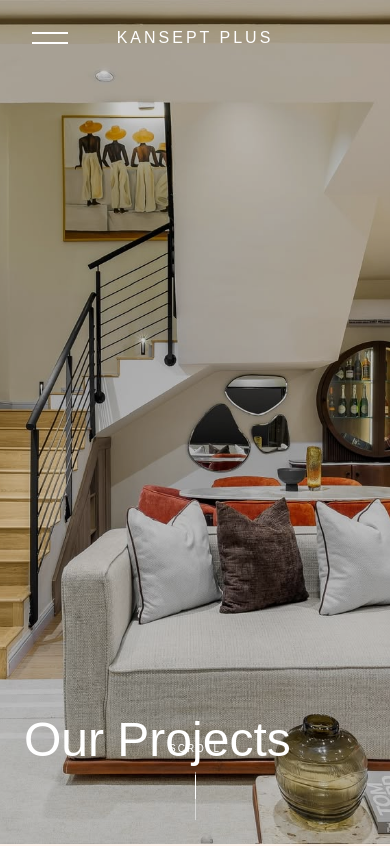
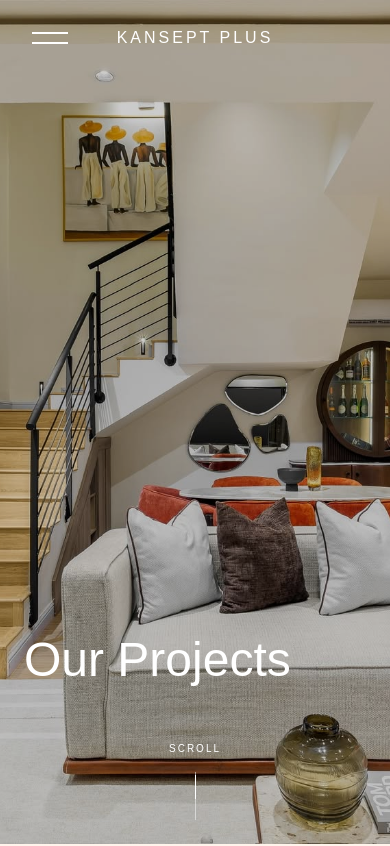
Before and after one commit to wes-the-dev/kansept-plus, a Next.js app: page /projects in a window 390 px wide. Shown: the top 846 px of the page. Built offline with nearby package versions, Linux system fonts and the light colour scheme; a web font is replaced by a local one.

Commit message:
homepage hero responsiveness fix

```diff
--- a/src/components/HomePage.tsx
+++ b/src/components/HomePage.tsx
@@ -26,7 +26,7 @@ export const HomePage = () => {
   }, []);
 
   return (
-    <div className="bg-[#FFF3EB] min-h-screen text-[#1a3749]">
+    <div className="bg-[#FFF3EB] min-h-[100vh] text-[#1a3749]">
       <Header />
 
       <main>
--- a/src/components/Projects.tsx
+++ b/src/components/Projects.tsx
@@ -55,7 +55,7 @@ export const Projects = () => {
           className="w-full h-full object-cover"
         />
         <div className="absolute inset-0 bg-black/20" />
-        <div className="absolute bottom-20 left-6 md:left-[60px]">
+        <div className="absolute bottom-40 md:bottom-20 left-6 md:left-[60px] pr-6 md:pr-0">
           <h1 className="text-white text-5xl md:text-7xl">Our Projects</h1>
         </div>
 
--- a/src/components/ProjectsPage.tsx
+++ b/src/components/ProjectsPage.tsx
@@ -11,7 +11,7 @@ export const ProjectsPage = () => {
   }, []);
 
   return (
-    <div className="bg-[#FFF3EB] min-h-screen text-[#1a3749]">
+    <div className="bg-[#FFF3EB] min-h-[100vh] text-[#1a3749]">
       <Header />
 
       <main>
```
